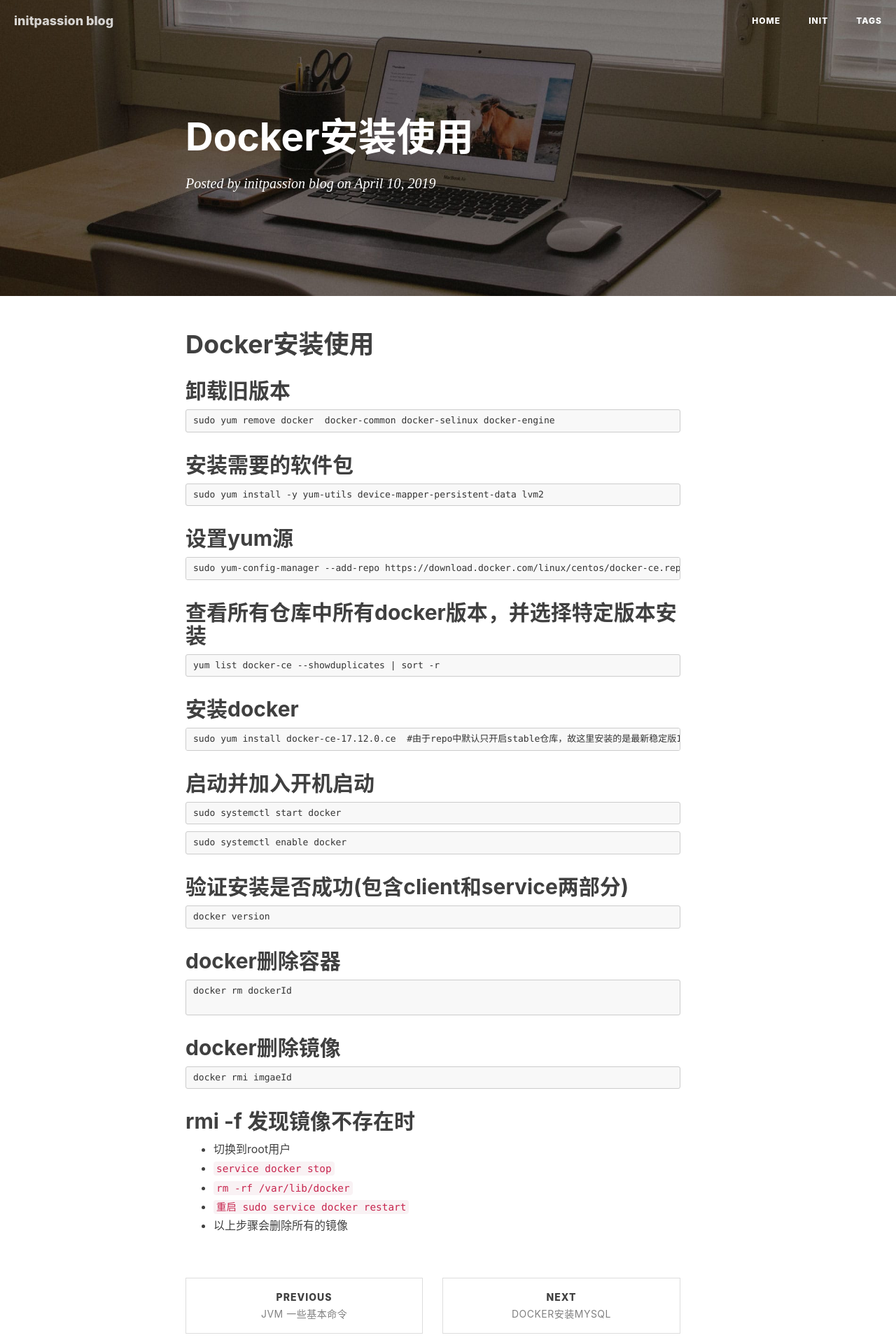
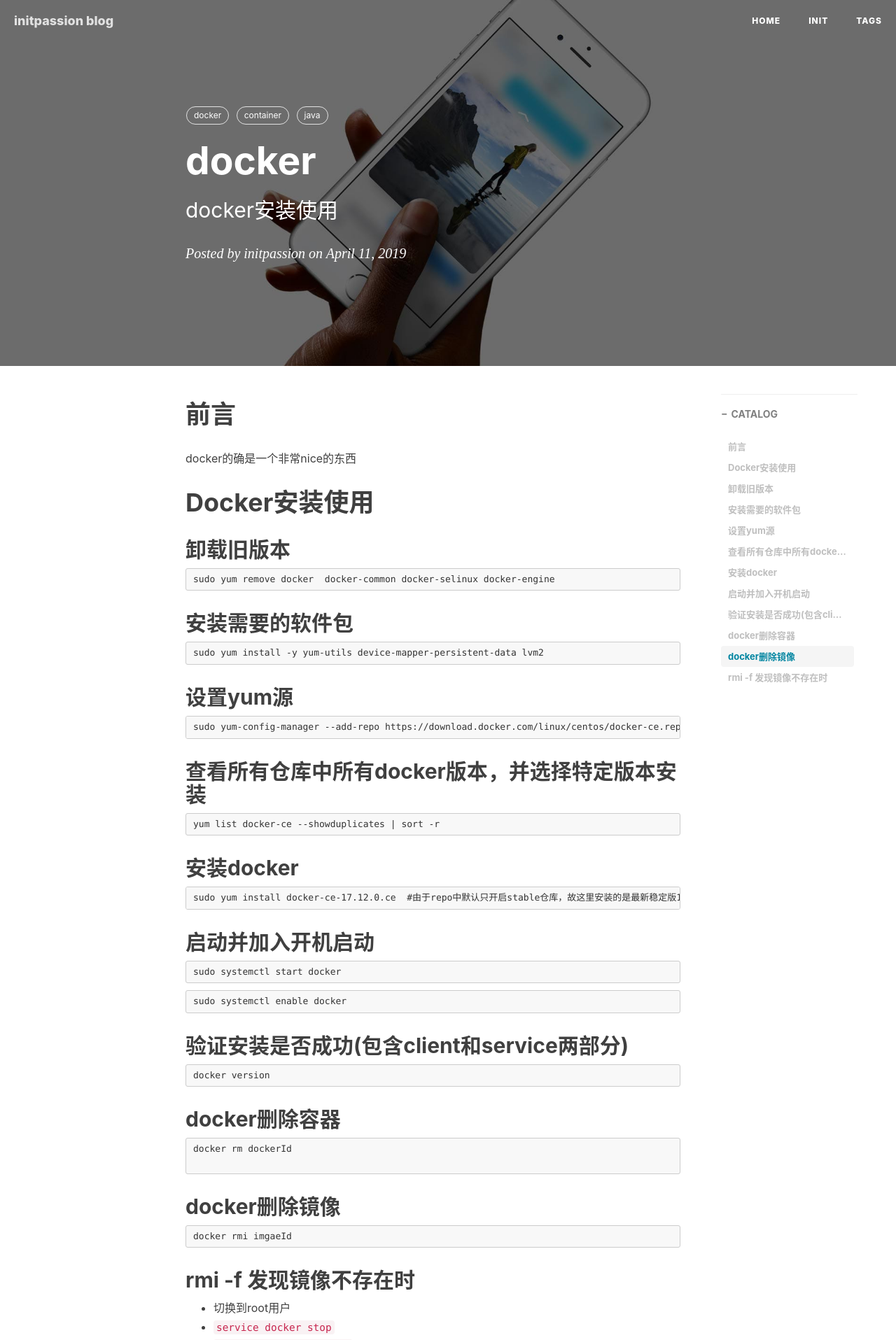
Before and after one commit to initpassion/initpassion.github.io, a Jekyll site: the page built from _posts/2019-04-10-Docker安装使用.md, in a window 1280 px wide. Shown: the top 1915 px of the page at 70% size. Built offline with Jekyll 4.4.1, drawn with Linux system fonts in a browser that asks for light colours; nearby versions of some CDN libraries; our own code applies the rules of GitHub Pages for plain Markdown files; comment, search, counter and statistics services are not loaded; some of the changed text lies outside the part shown.

Commit message:
docker title

```diff
--- a/_posts/2019-04-10-Docker安装使用.md
+++ b/_posts/2019-04-10-Docker安装使用.md
@@ -1,3 +1,24 @@
+---
+layout:     post
+title:      docker
+subtitle:   docker安装使用
+date:       2019-04-11
+author:     initpassion
+header-img: img/post-bg-ios9-web.jpg
+catalog: true
+tags:
+    - docker
+    - container
+    - java
+---
+# 前言
+docker的确是一个非常nice的东西
+
+
+
+
+
+
 # Docker安装使用
 
 ## 卸载旧版本
```
